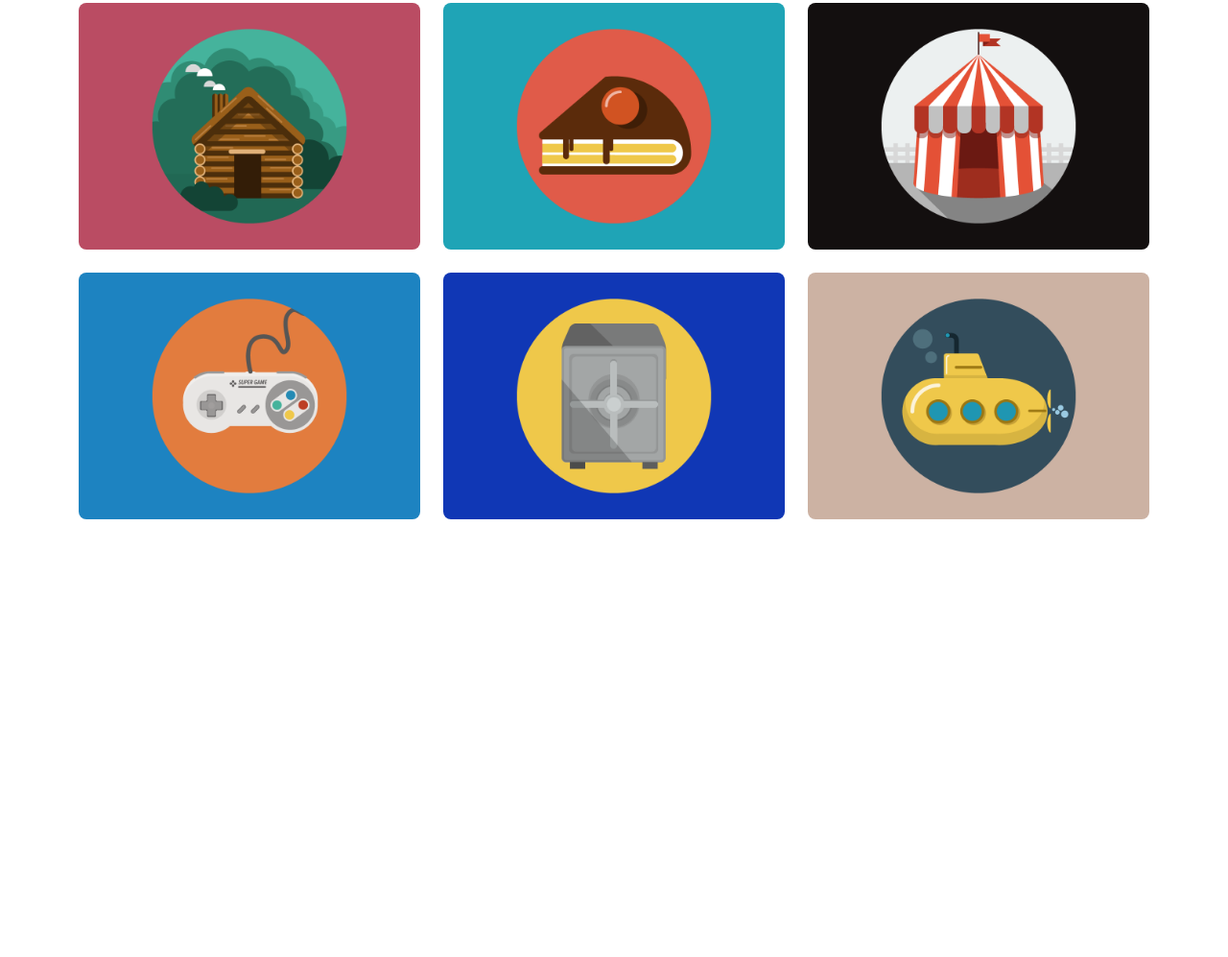
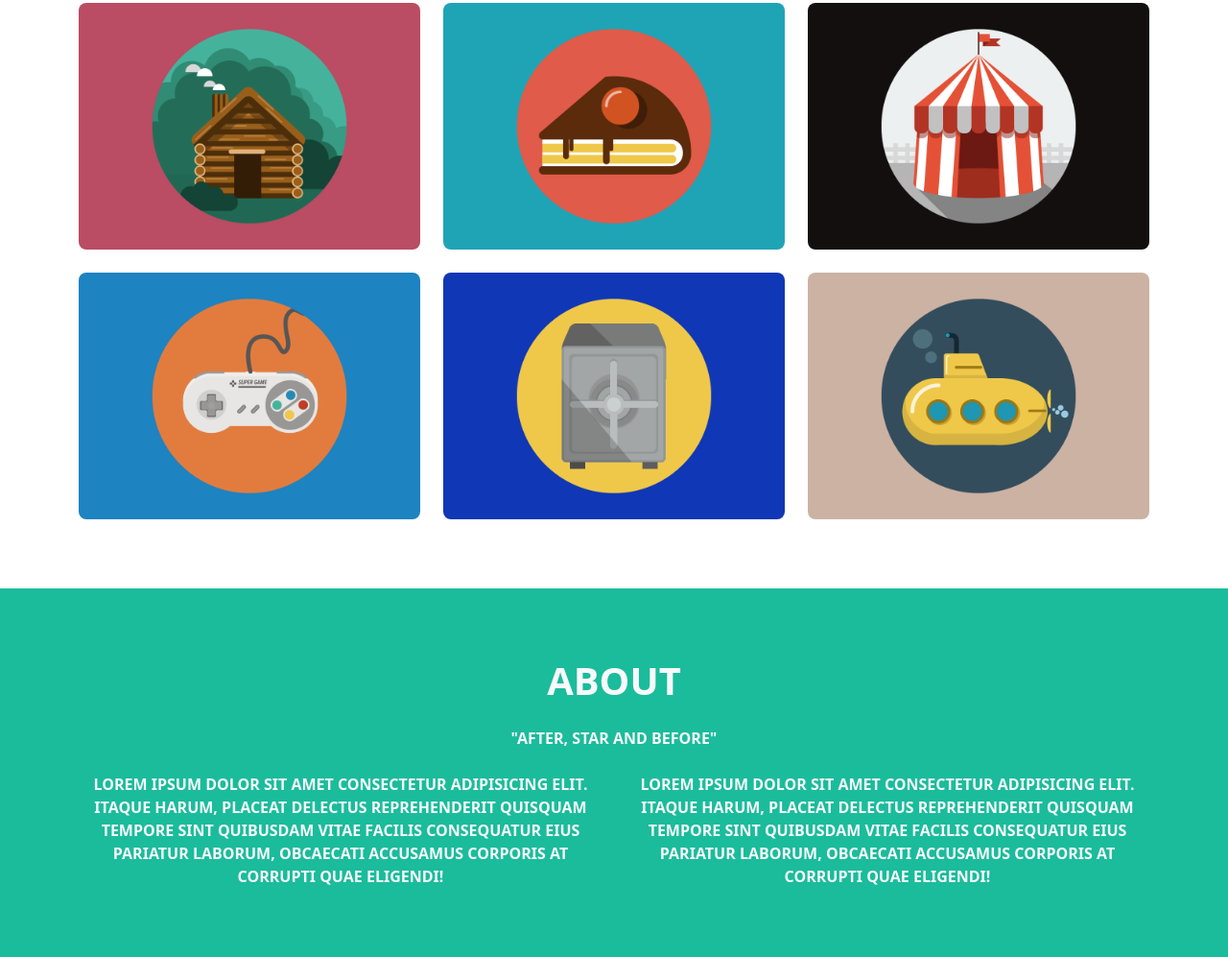
Before and after one commit to CalinCretu/html-css-bootstrap-freelancer, a plain HTML site: page index.html in a window 1280 px wide. Shown: the part 453-1450 px from the top of the page at 96% size. Before the commit the page ends 1066 px from the top, so only its background shows below. Drawn offline with nearby package versions, Linux system fonts and the light colour scheme.

Commit message:
ADD - color_utilities

```diff
--- a/css/app.css
+++ b/css/app.css
@@ -1,5 +1,5 @@
 header {
-    background-color: #2C3E50;
+    background-color: var(--dark_blue);
 }
 
 .hero {
@@ -10,20 +10,24 @@ img {
     max-width: 100%;
 }
 
+.about {
+    background-color: var(--green);
+}
 
 
 
+/* utilities */
 
-
-
-
+:root {
+    --green: #1ABC9C;
+    --dark_blue: #2C3E50;
+    --light-blue: #3A546D;
+}
 
 
 
 /* DEBUG */
 
-
-
 .debu .col-12 {
     border: 2px solid black;
 }
--- a/index.html
+++ b/index.html
@@ -52,6 +52,25 @@
         </div>
       </div>
     </section>
+    <section class="about py-5">
+      <div class="container d-flex justify-content-center">
+        <div class="row">
+          <div class="col-12 text-center text-light text-uppercase fw-bold">
+            <img src="" alt="">
+            <h1 class="fs-1 mb-4 fw-bold">About</h1>
+            <div>"after, star and before"</div>
+            <div class="contaier">
+              <div class="row my-4">
+                <div class="col-6">Lorem ipsum dolor sit amet consectetur adipisicing elit. Itaque harum, placeat
+                  delectus reprehenderit quisquam tempore sint quibusdam vitae facilis consequatur eius pariatur
+                  laborum, obcaecati accusamus corporis at corrupti quae eligendi!</div>
+                <div class="col-6">Lorem ipsum dolor sit amet consectetur adipisicing elit. Itaque harum, placeat
+                  delectus reprehenderit quisquam tempore sint quibusdam vitae facilis consequatur eius pariatur
+                  laborum, obcaecati accusamus corporis at corrupti quae eligendi!</div>
+              </div>
+            </div>
+          </div>
+    </section>
     </div>
     </div>
   </main>
```
